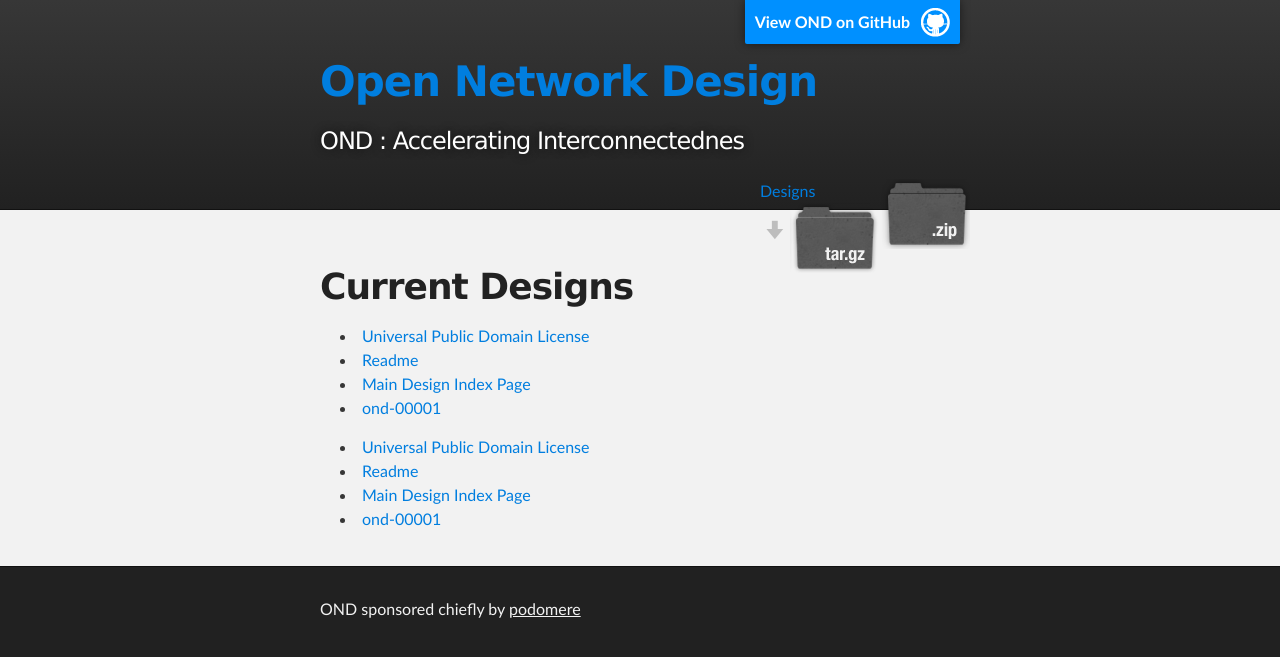
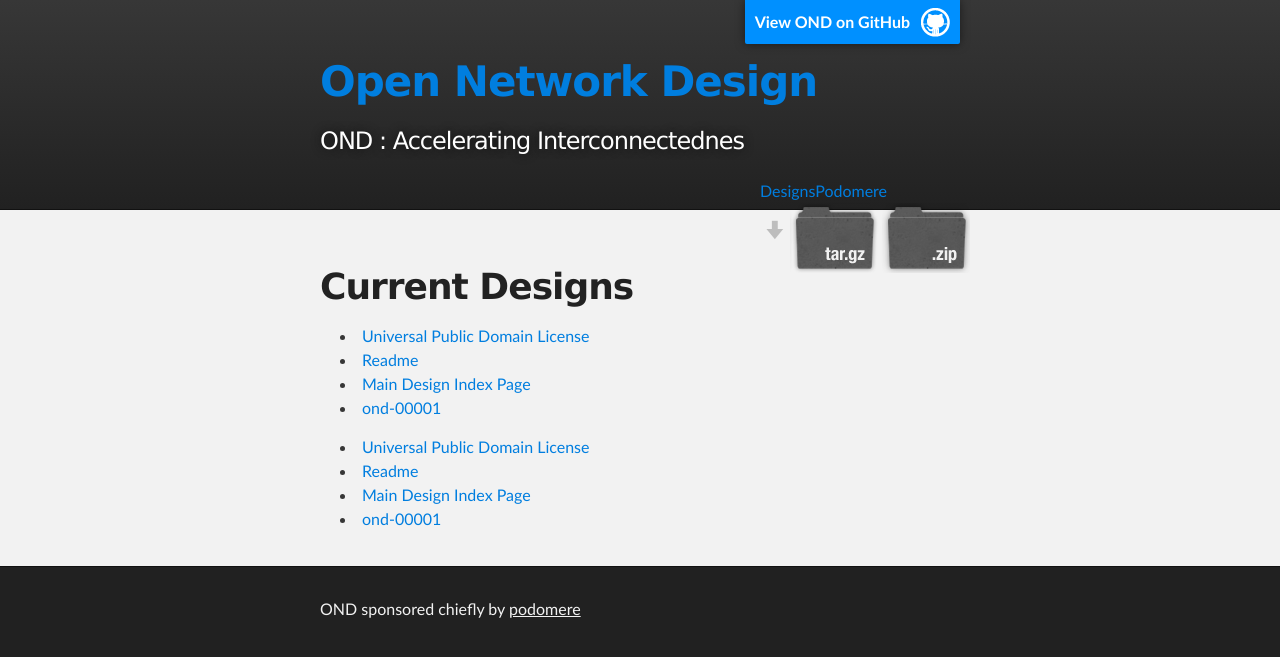
Before and after one commit to podomere/ond, a Jekyll site: the page built from designs.md, in a window 1280 px wide. Shown: the top 657 px of the page. Built offline with Jekyll 4.4.1, drawn with Linux system fonts in a browser that asks for light colours.

Commit message:
Update header.html

```diff
--- a/_includes/header.html
+++ b/_includes/header.html
@@ -22,7 +22,7 @@
           <h2 id="project_tagline">OND : Accelerating Interconnectednes</a></h2>
 
             <section id="downloads">
-              <a href="http://ond.podome.re/designs.html">Designs</a>
+              <a href="http://ond.podome.re/designs.html">Designs</a><a href="http://podomere.com">Podomere</a>
               <a class="zip_download_link" href="https://github.com/podomere/ond/zipball/master">Download this project as a .zip file</a>
               <a class="tar_download_link" href="https://github.com/podomere/ond/tarball/master">Download this project as a tar.gz file</a>
             </section>
```
